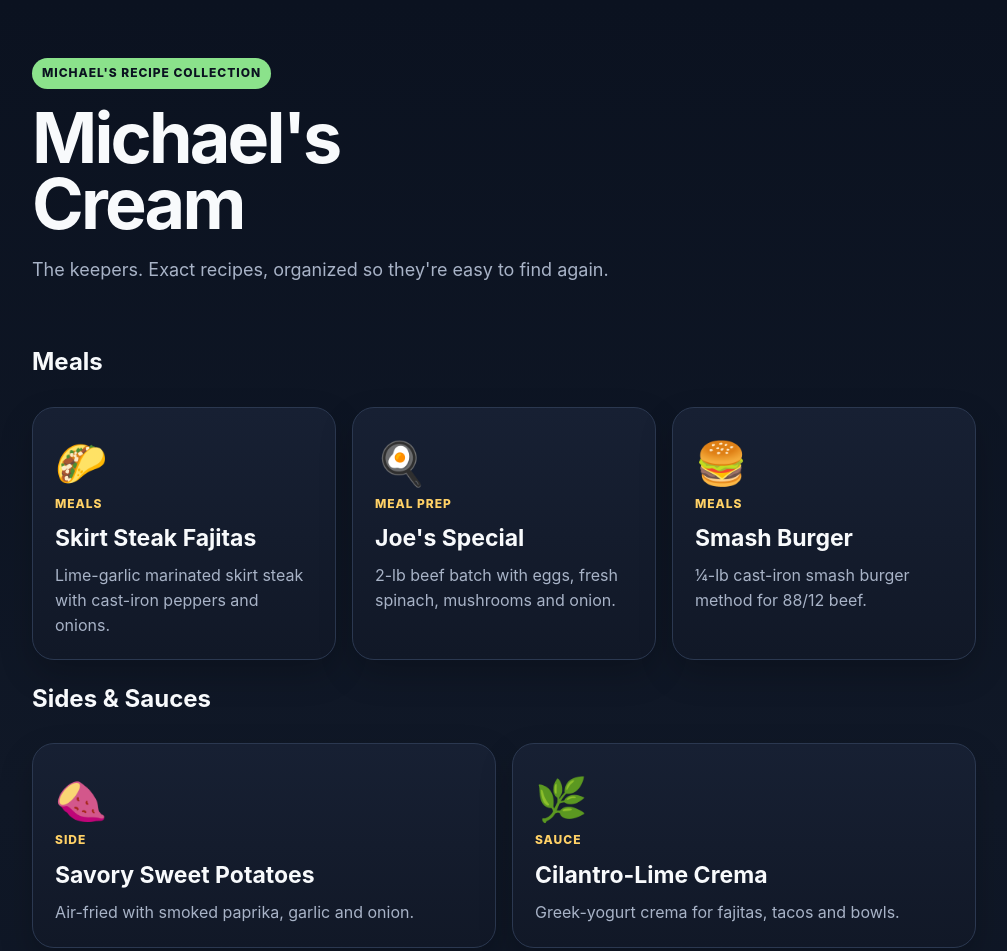
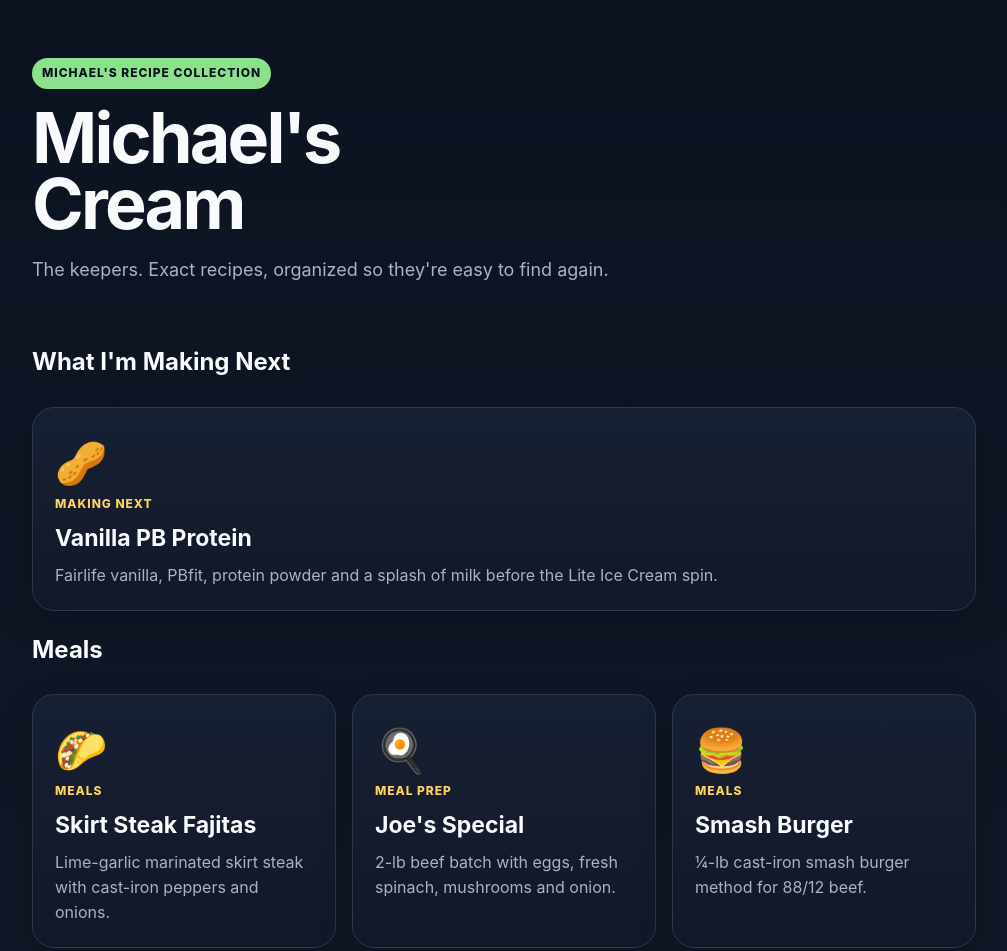
Before and after one commit to midohubb/michaelscream, a plain HTML site: page index.html in a window 1280 px wide. Shown: the top 951 px of the page, without its empty margins (136-1143 px from the left). Drawn offline with Linux system fonts and the light colour scheme.

Commit message:
Add Making Next recipe category

```diff
--- a/index.html
+++ b/index.html
@@ -6,6 +6,9 @@
 <div class="hero"><span class="eyebrow">Michael's Recipe Collection</span>
 <h1>Michael's<br>Cream</h1>
 <p class="subtitle">The keepers. Exact recipes, organized so they're easy to find again.</p></div>
+
+<h2>What I'm Making Next</h2><div class="grid">
+<a class="card" href="vanilla-pb-protein-next.html"><div class="emoji">🥜</div><div class="tag">Making Next</div><h2>Vanilla PB Protein</h2><p>Fairlife vanilla, PBfit, protein powder and a splash of milk before the Lite Ice Cream spin.</p></a></div>
 
 <h2>Meals</h2><div class="grid">
 <a class="card" href="meals.html#steak-fajitas"><div class="emoji">🌮</div><div class="tag">Meals</div><h2>Skirt Steak Fajitas</h2><p>Lime-garlic marinated skirt steak with cast-iron peppers and onions.</p></a>
```
